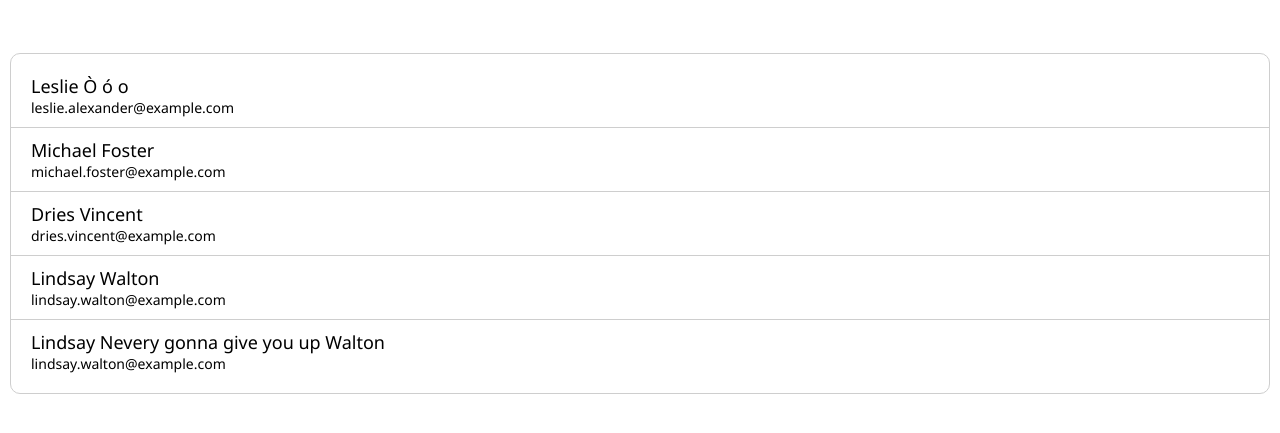
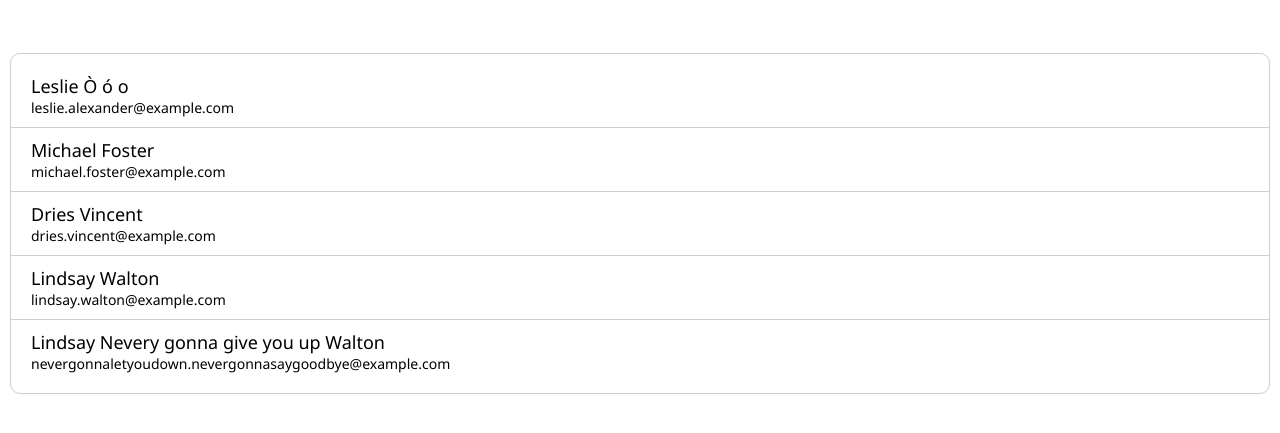
Before and after one commit to tienminhduong/test-git, a plain HTML site: page index.html in a window 1280 px wide. Shown: the part 297-730 px from the top of the page. Drawn offline with Linux system fonts and the light colour scheme.

Commit message:
rick roll

```diff
--- a/index.html
+++ b/index.html
@@ -37,7 +37,7 @@
         </div>
         <div class="item">
             <p class="name">Lindsay Nevery gonna give you up Walton</p>
-            <p class="email">lindsay.walton@example.com</p>
+            <p class="email">nevergonnaletyoudown.nevergonnasaygoodbye@example.com</p>
         </div>
     </div>
 </body>
```
